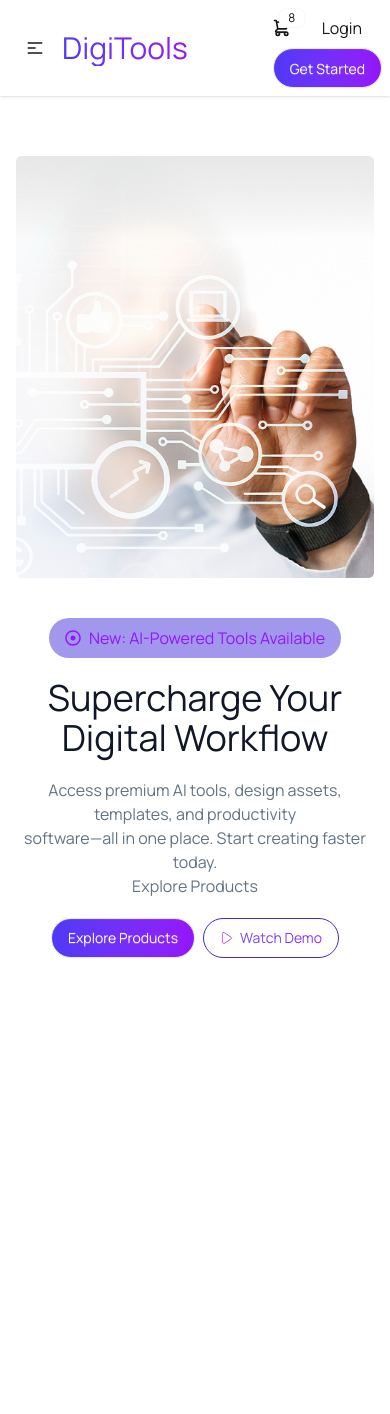
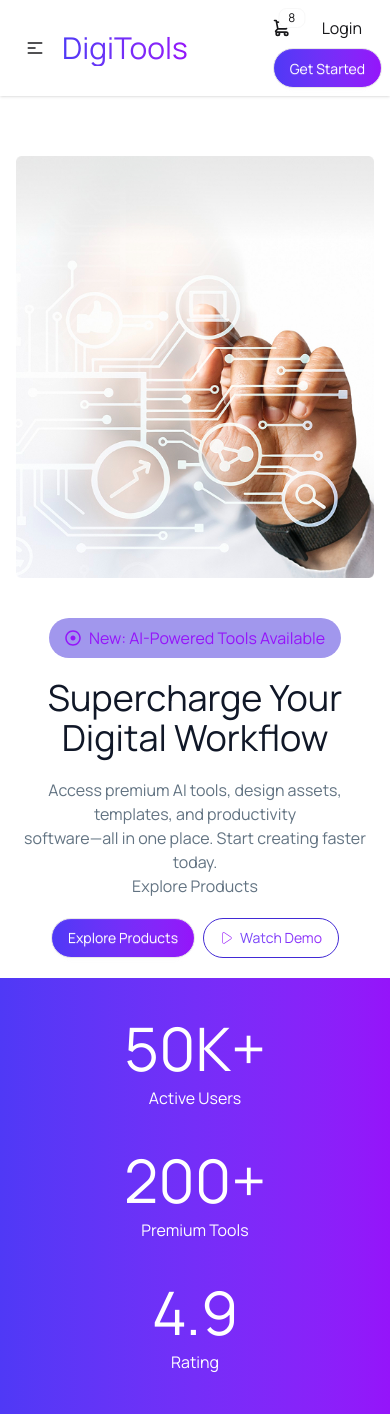
Before and after one commit to ashaasarkaar/B13-A6-DigiTools-Platform-repo, a React (Vite) app: page / in a window 390 px wide. Before the commit the page ends 1038 px from the top, so only its background shows below. Built offline with nearby package versions, Linux system fonts and the light colour scheme.

Commit message:
Added Rating Design Done with responsiveness

```diff
--- a/src/App.jsx
+++ b/src/App.jsx
@@ -2,6 +2,7 @@
 import './App.css'
 import Banner from './HomePage/Banner/Banner'
 import NavBar from './HomePage/NavBar/NavBar'
+import Rating from './HomePage/Rating/Rating'
 
 function App() {
 
@@ -15,6 +16,7 @@ function App() {
 
    <main>
       <Banner></Banner>
+      <Rating></Rating>
    </main>
 
 
--- a/src/HomePage/Banner/Banner.jsx
+++ b/src/HomePage/Banner/Banner.jsx
@@ -8,7 +8,7 @@ const Banner = () => {
        <div>
 
             {/* Banner Section START */}
-            <div className='w-11/12 lg:w-10/12 mx-auto flex flex-col-reverse md:flex-row justify-between items-center mt-15 mb-20'>
+            <div className='w-11/12 lg:w-10/12 mx-auto flex flex-col-reverse md:flex-row justify-between items-center mt-15'>
 
                 {/* left side Text Content START */}
                 <div className='w-full md:w-1/2 text-center md:text-left space-y-5'>
--- /dev/null
+++ b/src/HomePage/Rating/Rating.jsx
@@ -0,0 +1,42 @@
+import React from 'react';
+
+const Rating = () => {
+    return (
+       <div className='mt-5 md:mt-0'>
+
+             <div className='bg-linear-to-r from-[#4F39F6] to-[#9514FA] py-10'>
+
+            <div className='grid grid-cols-1 md:grid-cols-3 md:divide-x divide-white w-10/12 mx-auto gap-10 md:gap-0'>
+
+                {/* Active User 1st div START */}
+                    <div className='flex flex-col justify-center items-center gap-2'>
+                        <h1 className='text-6xl font-extrabold text-white'>50K+</h1>
+                        <p className='text-white'>Active Users</p>
+
+                    </div>
+                {/* Active User 1st div END */}
+
+
+                 {/* Premium Tools 2nd div START */}
+                    <div className='flex flex-col justify-center items-center gap-2'>
+                        <h1 className='text-6xl font-extrabold text-white'>200+</h1>
+                        <p className='text-white'>Premium Tools</p>
+                    </div>
+                {/* Premium Tools 2nd div END */}
+
+
+                 {/* Rating 3rd div START */}
+                    <div className='flex flex-col justify-center items-center gap-2'>
+                        <h1 className='text-6xl font-extrabold text-white'>4.9</h1>
+                        <p className='text-white'>Rating</p>
+                    </div>
+                {/* Rating 3rd div END */}
+
+            </div>
+        </div>
+
+       </div>
+    );
+};
+
+export default Rating;
```
